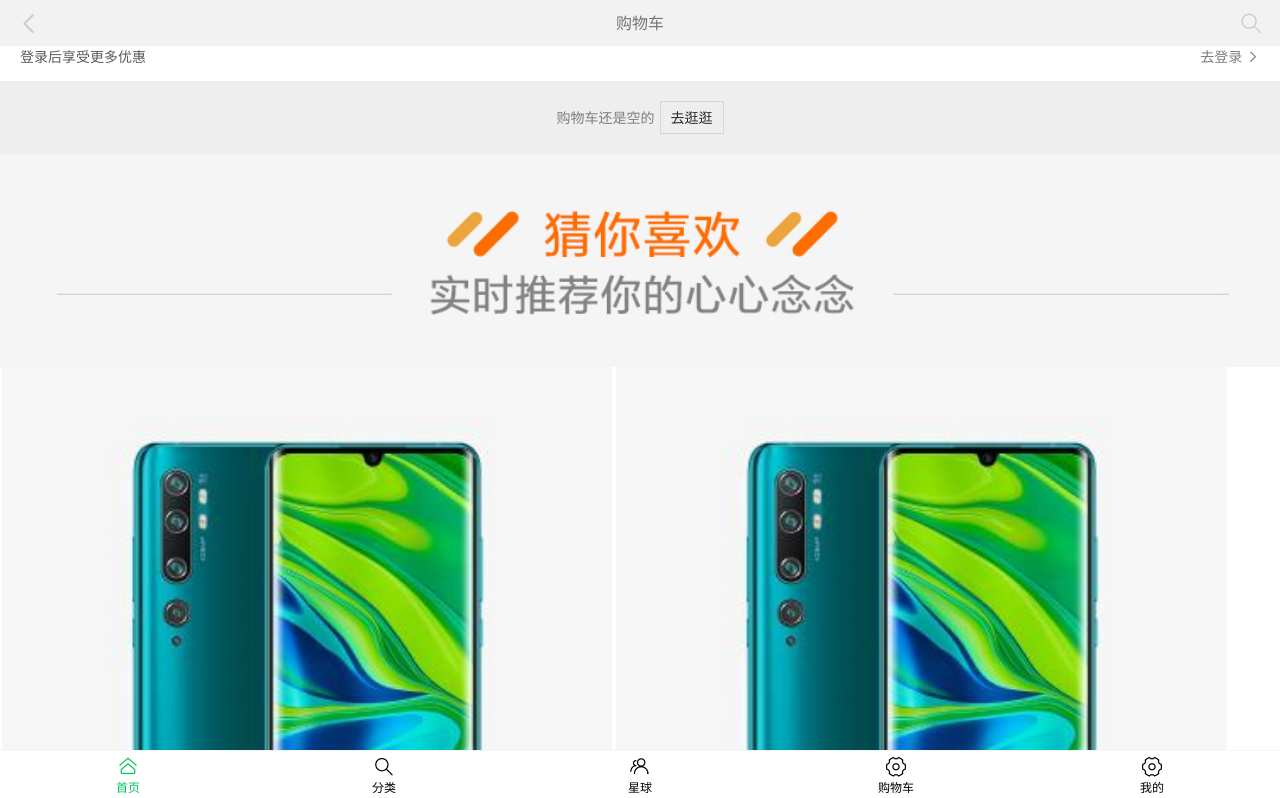
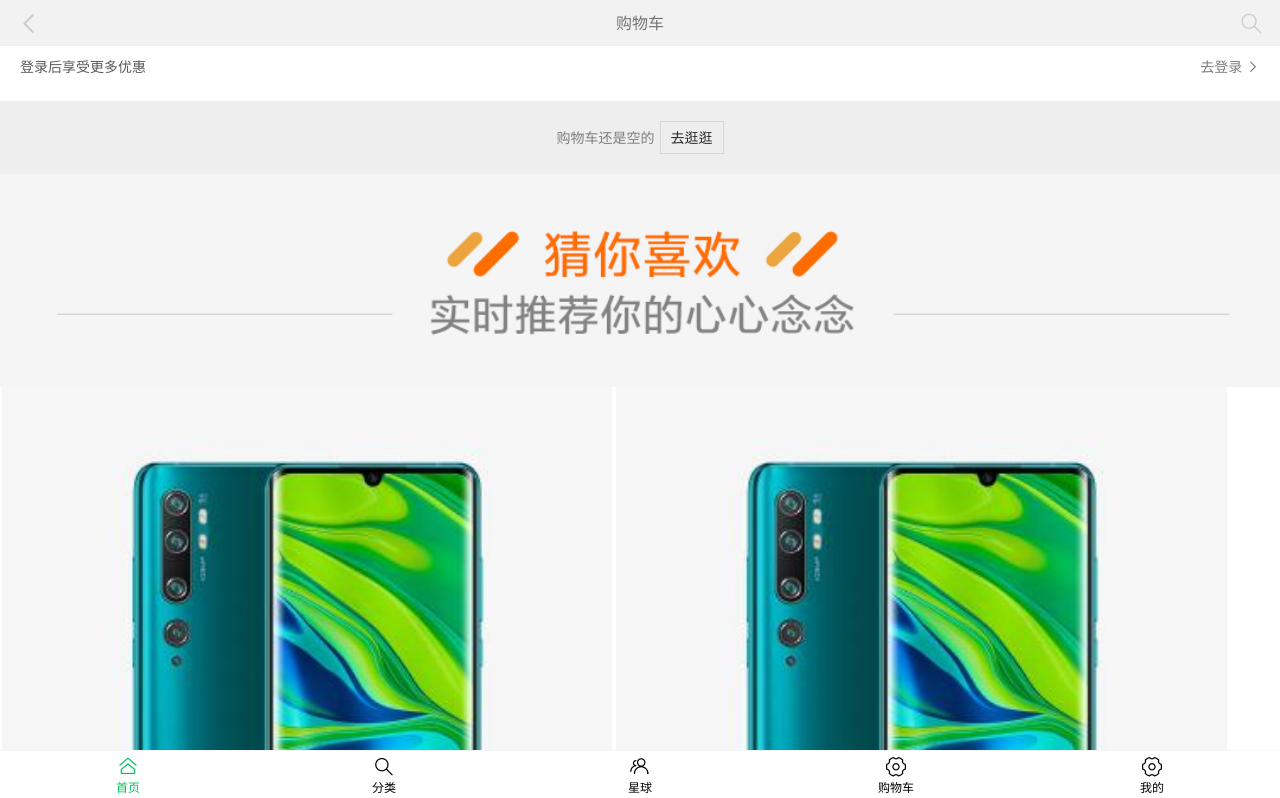
Before and after one commit to user-kongfeifei/sy-mi, a Vue app: page /#/cart in a window 1280 px wide. Shown: the top 798 px of the page. Built offline with nearby package versions, Linux system fonts and the light colour scheme.

Commit message:
修改购物车

```diff
--- a/src/components/cart.vue
+++ b/src/components/cart.vue
@@ -109,7 +109,7 @@ export default {
   width: 100%;
 }
 .tz-nologin {
-  padding: 0 20px;
+  padding: 10px 20px;
   display: flex;
   justify-content: space-between;
   background-color: rgb(255, 255, 255);
```
